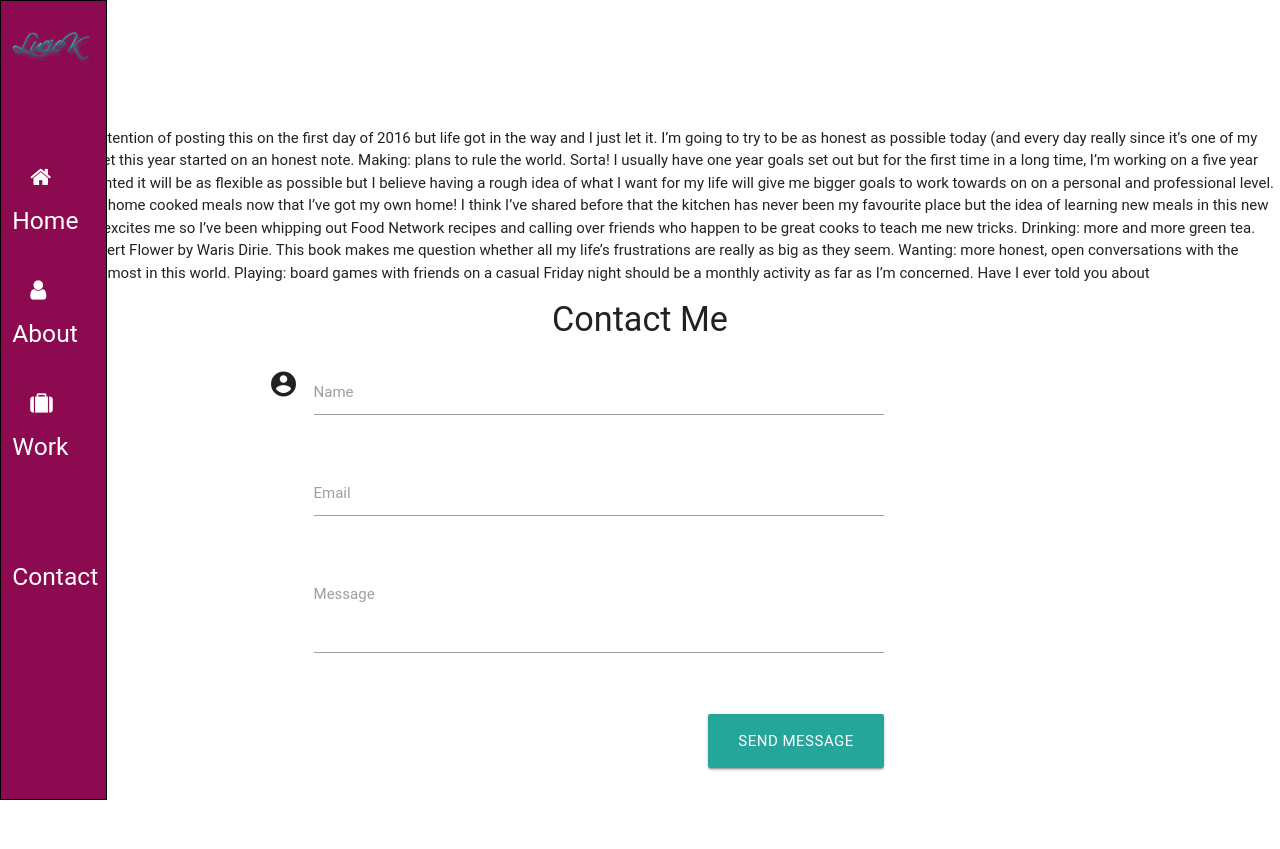
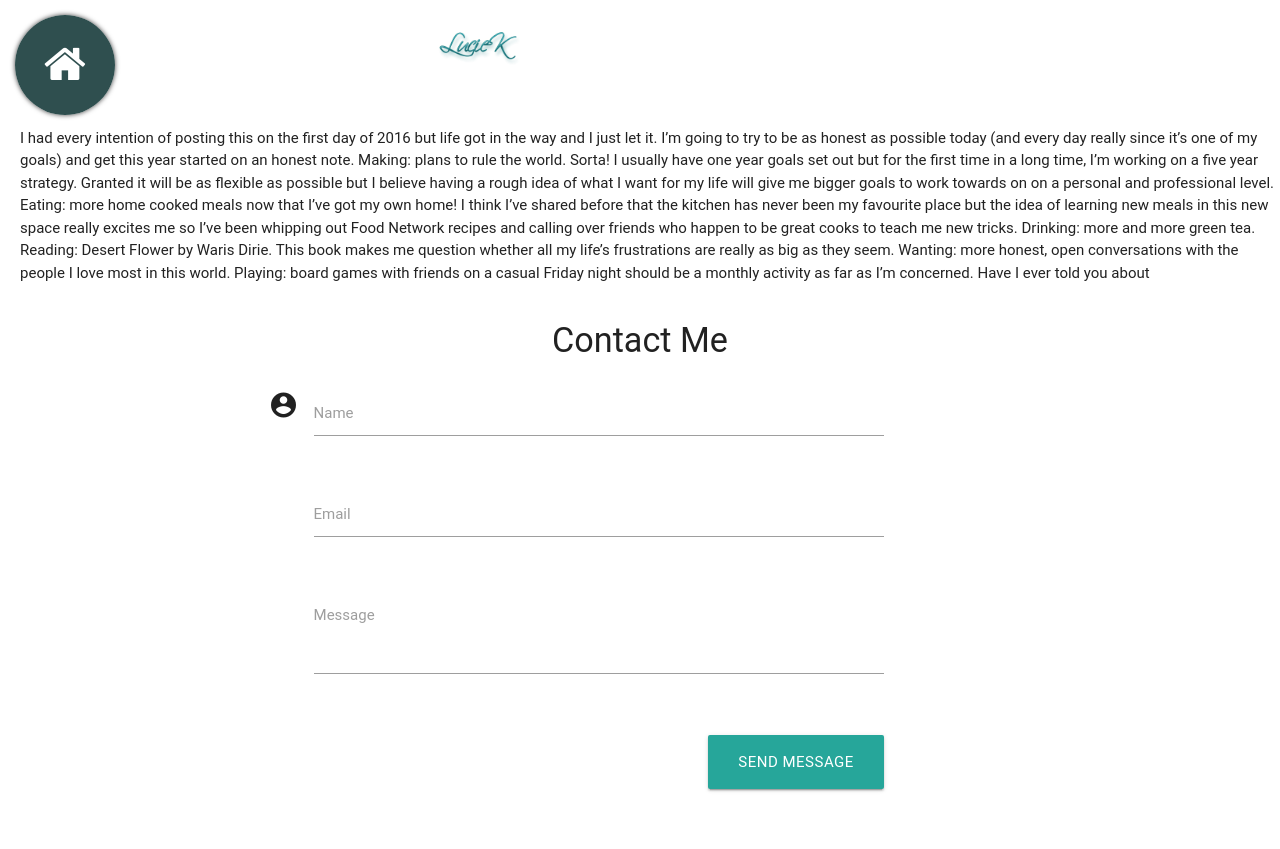
Before and after one commit to Luciekimotho/Luciekimotho.github.io, a PHP site: page / in a window 1280 px wide. Before the commit the page ends 800 px from the top, so only its background shows below. Run offline with PHP 8.4, Linux system fonts and the light colour scheme; some libraries are stand-ins or nearby versions; some web fonts are replaced.

Commit message:
Floating action menu

```diff
--- a/css/main.css
+++ b/css/main.css
@@ -1,16 +1,102 @@
+.nav-menu{
+    display: block;
+    position: fixed;
+    width: 100px;
+    height: 100px;
+    top: 15px;
+    left: 15px;
+    border-radius: 50%;
+    z-index: 20;
+    -webkit-box-shadow: 0px 0px 5px 0px rgba(0,0,0,0.75);
+    -moz-box-shadow: 0px 0px 5px 0px rgba(0,0,0,0.75);
+    box-shadow: 0px 0px 5px 0px rgba(0,0,0,0.75);
+}
+
+.home-i {
+  width:60%;
+  height:60%;
+  background-color:dimGray;
+  border-radius:50%;
+  position:absolute;
+  color:white;
+  text-align:center;
+  line-height:70px;
+    top:25%;
+  left:25%;
+  z-index:19;
+  transition: all 500ms cubic-bezier(0.680, -0.550, 0.265, 1.550);
+    position:absolute;
+}
+.profile-i {
+  width:60%;
+  height:60%;
+  background-color:dimGray;
+  border-radius:50%;
+  position:absolute;
+  color:white;
+  text-align:center;
+  line-height:70px;
+    top:25%;
+  left:25%;
+  z-index:19;
+  transition: all 500ms cubic-bezier(0.680, -0.550, 0.265, 1.550) .2s;
+}
+.contact-i {
+  width:60%;
+  height:60%;
+  background-color:dimGray;
+  border-radius:50%;
+  position:absolute;
+  color:white;
+  text-align:center;
+  line-height:70px;
+    top:25%;
+  left:25%;
+  transition: all 500ms cubic-bezier(0.680, -0.550, 0.265, 1.550) .4s;
+}
+  .portfolio-i {
+  width:60%;
+  height:60%;
+  background-color:dimGray;
+  border-radius:50%;
+  position:absolute;
+  color:white;
+  text-align:center;
+  line-height:70px;
+  top:25%;
+  left:25%;
+  transition: all 500ms cubic-bezier(0.680, -0.550, 0.265, 1.550) .6s;
+}
+.mask2 {
+  top:15px;
+  left:15px;
+  width:100px;
+  height:100px;
+  background:darkSlateGray;
+  border-radius:50%;
+  position:absolute;
+  z-index:21;
+  color:white;
+  text-align:center;
+  line-height:120px;
+  cursor:pointer;
+  position:fixed;
+}
+
+
 .nav-color {
     /*background-color:rgba(255,255,255);
     background: rgb(255, 255, 255) transparent;*/
     /* nice browsers */
     /*background: rgba(255, 255, 255, 0.5);*/
-    background-color: #8B0A50;
+   /* background-color: #8B0A50;*/
 }
 
 .my_navbar {
-    position: fixed;
+    /*position: fixed;
     height: 100%;
     overflow: auto;
-    border: 1px solid black;
+    border: 1px solid black;*/
 }
 
 .nav-list {
--- a/index.html
+++ b/index.html
@@ -25,15 +25,16 @@
 
     <header class="">
         <div class="row">
-                <div class="col m1 my_navbar nav-color">
-                    <ul class=" nav-list">
-                        <li class="nav-item"><a class="nav-link" href="#home"><i class="fa fa-home"></i><h5>Home</h5></a></li>
-                        <li class="nav-item"><a class="nav-link" href="#about"><i class="fa fa-user"></i><h5>About</h5></a></li>
-                        <li class="nav-item"><a class="nav-link" href="#portfolio"><i class="fa fa-suitcase"></i><h5>Work</h5></a></li>
-                        <li class="nav-item"><a class="nav-link" href="#contact"> <i class="mdi-content-mail prefix"></i><h5>Contact</h5></a></li>
-                    </ul>
+            <div class=" col m4 my_navbar nav-color">
+                <div class="nav-menu">
+                    <div class="home-i"><i class="fa fa-home fa-2x"></i></div>
+                    <div class="profile-i"><i class="fa fa-user fa-2x"></i></div>
+                    <div class="portfolio-i"><i class="fa fa-suitcase fa-2x"></i></div>
+                    <div class="contact-i"><i class="fa fa-envelope fa-2x"></i></div>
+                    <div class="mask2"><i class="fa fa-home fa-3x"></i></div>
                 </div>
-                <div class="col m11">
+            </div>
+            <div class="col m8">
                 <img class="logo" src="img/logo.png">
             </div>
         </div>
@@ -44,6 +45,17 @@
         I had every intention of posting this on the first day of 2016 but life got in the way and I just let it. I’m going to try to be as honest as possible today (and every day really since it’s one of my goals) and get this year started on an honest note. Making: plans to rule the world. Sorta! I usually have one year goals set out but for the first time in a long time, I’m working on a five year strategy. Granted it will be as flexible as possible but I believe having a rough idea of what I want for my life will give me bigger goals to work towards on on a personal and professional level. Eating: more home cooked meals now that I’ve got my own home! I think I’ve shared before that the kitchen has never been my favourite place but the idea of learning new meals in this new space really excites me so I’ve been whipping out Food Network recipes and calling over friends who happen to be great cooks to teach me new tricks. Drinking: more and more green tea. Reading: Desert Flower by Waris Dirie. This book makes me question whether all my life’s frustrations are really as big as they seem. Wanting: more honest, open conversations with the people I love most in this world. Playing: board games with friends on a casual Friday night should be a monthly activity as far as I’m concerned. Have I ever told you about
     </div>
 
+    <div class="portfolio">
+        <div class="row">
+            <div class="col s12 m6 l4">
+            </div>
+            <div class="col s12 m6 l4">
+            </div>
+            <div class="col s12 m6 l4">
+            </div>
+        </div>
+
+    </div>
 
     <!--Contact form section-->
     <div class="contact">
@@ -96,6 +108,7 @@
         </div>
     </div>
     <script data-cfasync="false" type="text/javascript" src="js/formhandler.js"></script>
+    <script type="text/javascript" src="js/main.js"></script>
 </body>
 
 </html>
--- /dev/null
+++ b/js/main.js
@@ -0,0 +1,50 @@
+$(document).ready(function () {
+            var active1 = false;
+            var active2 = false;
+            var active3 = false;
+            var active4 = false;
+
+            $('.nav-menu').on('mousedown touchstart', function () {
+                    if (!active1) $(this).find('.home-i').css({
+                        'background-color': 'gray',
+                        'transform': 'translate(125px, 0px)'
+                    });
+                else $(this).find('.home-i').css({
+                        'background-color': 'gray',
+                        'transform': 'none'
+                    });
+
+                if (!active2) $(this).find('.profile-i').css({
+                        'background-color': 'gray',
+                        'transform': 'translate(105px, 60px)'
+                    });
+                else $(this).find('.profile-i').css({
+                        'background-color': 'darkGray',
+                        'transform': 'none'
+                    });
+
+                if (!active3) $(this).find('.portfolio-i').css({
+                        'background-color': 'gray',
+                        'transform': 'translate(60px, 105px)'
+                    });
+                else $(this).find('.portfolio-i').css({
+                        'background-color': 'gray',
+                        'transform': 'none'
+                    });
+
+                if (!active4) $(this).find('.contact-i').css({
+                        'background-color': 'gray',
+                        'transform': 'translate(0px, 125px)'
+                    });
+                else $(this).find('.contact-i').css({
+                        'background-color': 'gray',
+                        'transform': 'none'
+                    });
+
+                active1 = !active1;
+                active2 = !active2;
+                active3 = !active3;
+                active4 = !active4;
+
+                });
+            });
```
Lines whose indentation alone changed are shown as unchanged.
